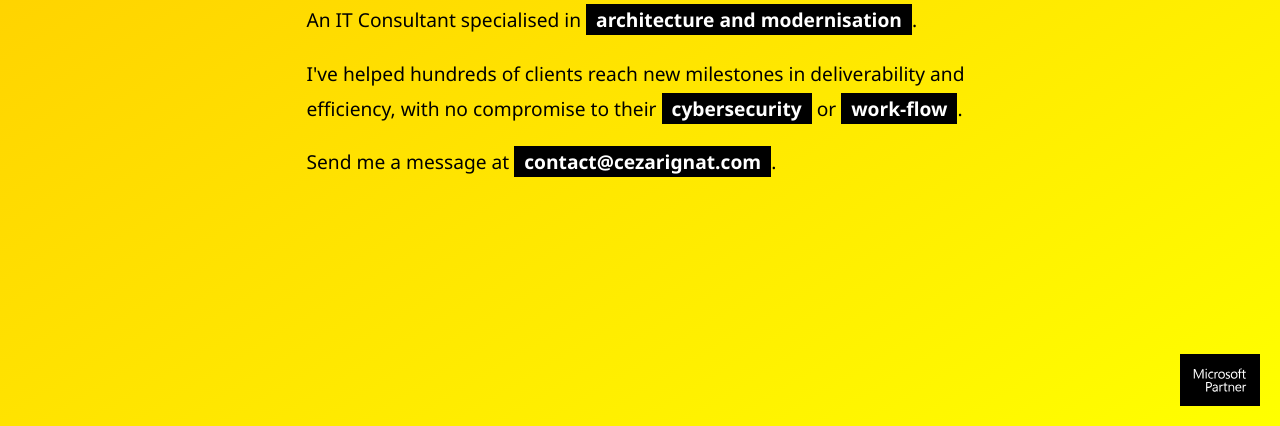
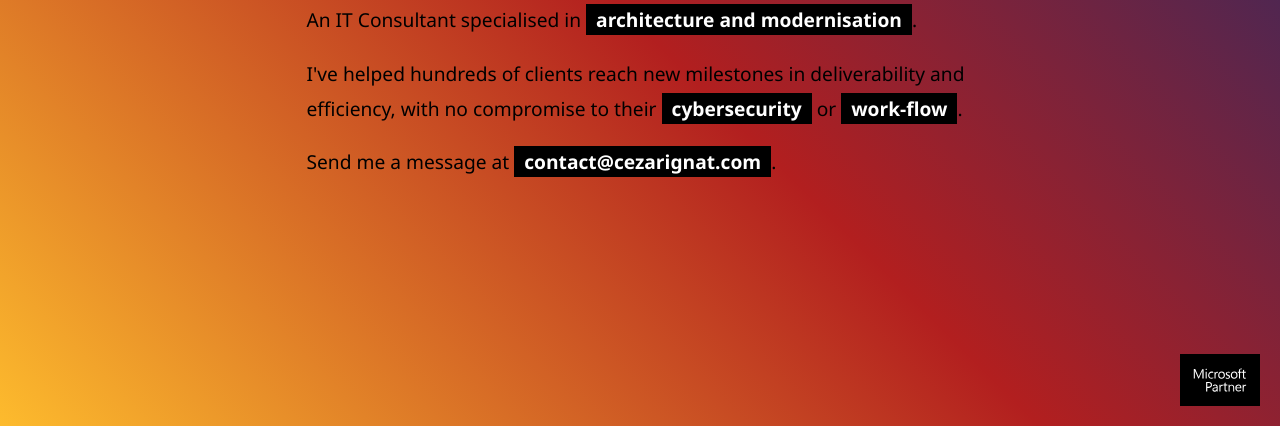
Before and after one commit to cezarignat/cezarignat.github.io, a plain HTML site: page index.html in a window 1280 px wide. Shown: the part 374-800 px from the top of the page. Drawn offline with Linux system fonts and the light colour scheme.

Commit message:
Update index.html

```diff
--- a/index.html
+++ b/index.html
@@ -42,9 +42,10 @@
 		padding: 0;
 		font-family: 'Segoe UI', 'Open Sans', Arial, sans-serif;
 
-		background: #FFFF00;  /* fallback for old browsers */
-		background: -webkit-linear-gradient(329deg, #FFFF00, #ffc600);  /* Chrome 10-25, Safari 5.1-6 */
-		background: linear-gradient(329deg, #FFFF00, #ffc600); /* W3C, IE 10+/ Edge, Firefox 16+, Chrome 26+, Opera 12+, Safari 7+ */
+		background: #1a2a6c;
+		background: -webkit-linear-gradient(45deg, #fdbb2d, #b21f1f, #1a2a6c);
+		background: linear-gradient(45deg, #fdbb2d, #b21f1f, #1a2a6c);
+
 	}
 
 	#wrapper {
```
